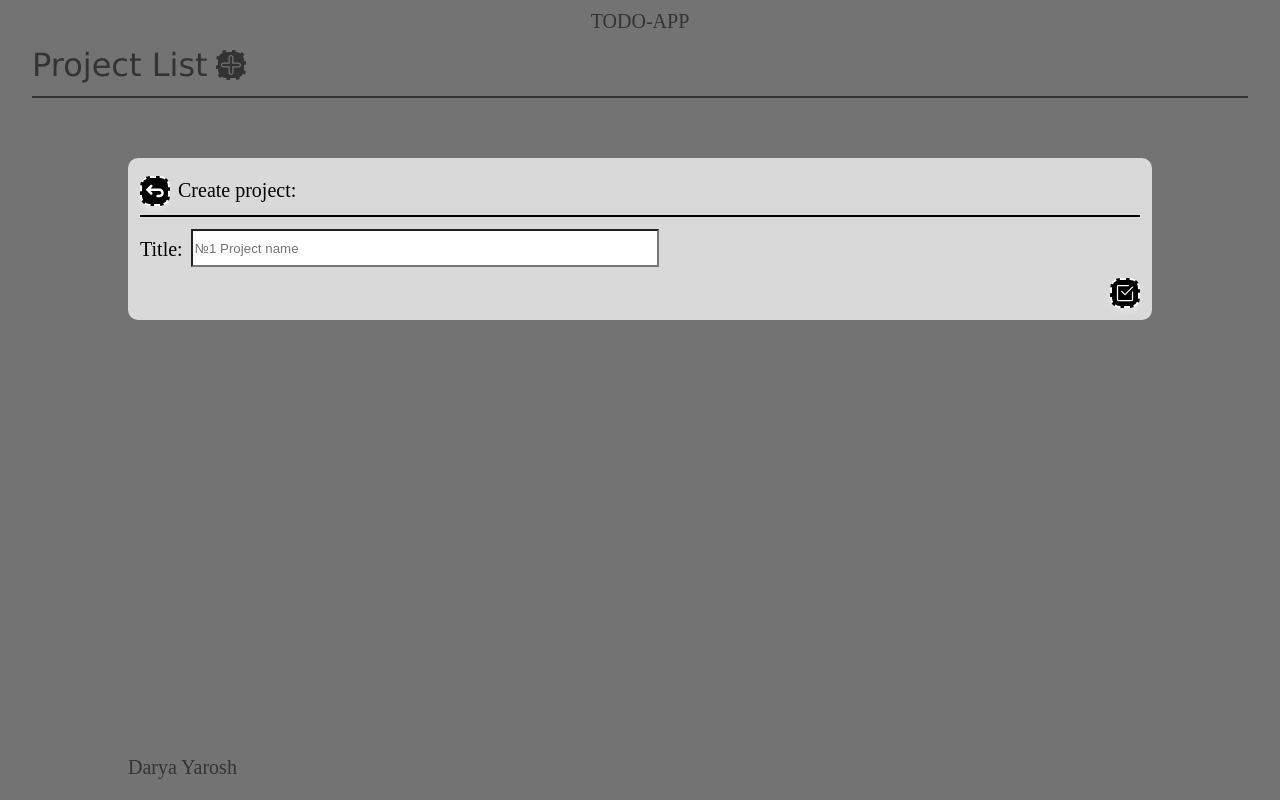
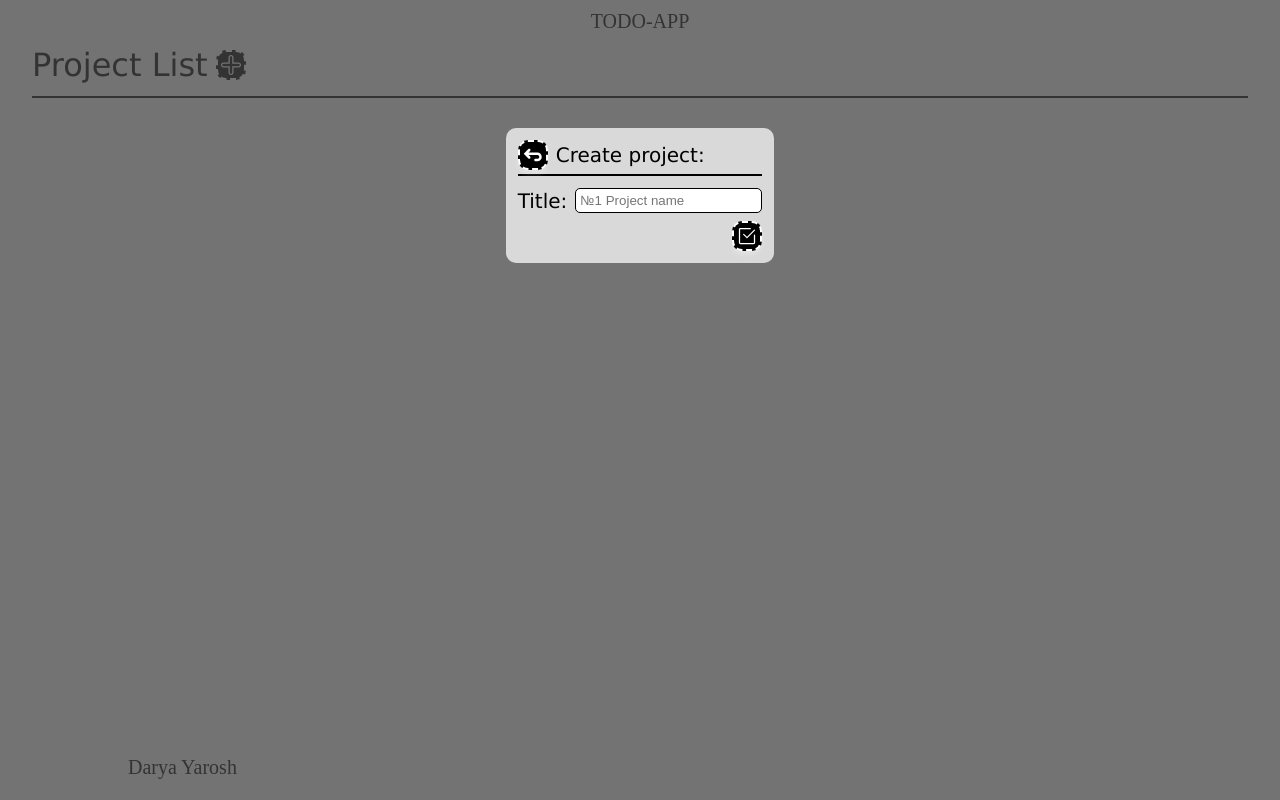
Before and after one commit to darya-yarosh/tt-spa-todo-app, a React (Create React App) app: page / in a window 1280 px wide. Both pictures are taken after a click on the button 230 px from the left and 65 px from the top of the page. Built offline with nearby package versions, Linux system fonts and the light colour scheme.

Commit message:
Updated form component of project

```diff
--- a/src/components/Project/ProjectForm/ProjectForm.module.scss
+++ b/src/components/Project/ProjectForm/ProjectForm.module.scss
@@ -1,12 +1,9 @@
-@import "App.scss";
+@import "App";
 
 .wrapper {
   position: fixed;
-  left: 10%;
-  right: 10%;
-  /* top: 16.04%; */
-  bottom: 60%;
-  background: #d9d9d9;
+  top: 16.04%;
+  background: $color-third;
   border-radius: 10px;
   padding: 12px;
 }
@@ -19,11 +16,9 @@
 }
 
 .title {
-  font-family: "PT Sans Caption";
   font-style: normal;
   font-weight: 400;
   font-size: 20px;
-  line-height: 41px;
 
   color: $color-first;
   margin: 0;
@@ -33,22 +28,22 @@
   display: flex;
   height: 0px;
 
-  border: 1px solid #000000;
+  border: 1px solid $color-first;
   margin: 4px 0px;
 }
 
-
 .content {
   padding: 8px 0px;
-    .span {
+
+  span {
     display: flex;
     gap: 8px;
-        .label {
-          font-family: "PT Sans Caption";
+
+    label {
       font-style: normal;
       font-weight: 400;
       font-size: 20px;
-          line-height: 41px;
+      align-self: center;
 
       color: $color-first;
       margin: 0;
@@ -57,13 +52,15 @@
 }
 
 .input_string {
-  width: 460px;
-  height: 32px;
-  left: 273px;
-  top: 188px;
+  border: 1px solid $color-first;
+  border-radius: 5px;
+  word-wrap: break-word;
+  word-break: break-all;
+  padding: 4px;
+  background: $color-second;
+  width: 100%;
+}
 
-  background: #ffffff;
-}
 .navigation {
   display: flex;
   justify-content: end;
--- a/src/components/Project/ProjectForm/ProjectForm.tsx
+++ b/src/components/Project/ProjectForm/ProjectForm.tsx
@@ -1,39 +1,47 @@
 import { useState } from "react";
 
+import Project from "models/Project";
 import { BUTTON, FormOperation } from "models/Interface";
 
 import ButtonIcon from "components/General/ButtonIcon/ButtonIcon";
-
 import returnIcon from "images/buttons/return.svg";
 import confirmIcon from "images/buttons/confirm.svg";
 
 import styles from "components/Project/ProjectForm/ProjectForm.module.scss"
 
 interface ProjectFormProps {
-    operationTitle: FormOperation
-    sendForm: (projectTitle: string) => void;
+    project?: Project,
+    operationTitle: FormOperation,
+    sendForm: (newProject: Project) => void;
     closeForm: () => void;
 }
 
 export default function ProjectForm({
+    project,
     operationTitle,
+    sendForm,
     closeForm,
-    sendForm
 }: ProjectFormProps) {
-    const [projectTitle, setProjectTitle] = useState<string>("");
+    const [projectTitle, setProjectTitle] = useState<string>(project?.title || "");
 
     function isCorrectProject() {
-        return projectTitle.length > 0;
+        return projectTitle.trim().length > 0;
     }
 
     function handlerSendForm() {
-        if (isCorrectProject()) {
-            sendForm(projectTitle);
-            closeForm();
+        if (!isCorrectProject()) {
+            window.alert("Project title is empty. Please write something in title.");
+            return;
         }
-        else {
-            window.alert("Incorrect project name.")
+
+        const newProject: Project = {
+            id: project?.id || crypto.randomUUID(),
+            title: projectTitle,
+            tasks: project?.tasks || []
         }
+
+        sendForm(newProject);
+        closeForm();
     }
 
     return <form className={styles.wrapper}
@@ -45,10 +53,10 @@ export default function ProjectForm({
             <ButtonIcon iconSVG={returnIcon} caption={BUTTON.return} onClick={closeForm} />
             <p className={styles.title}>{operationTitle} project:</p>
         </div>
-        <span className={styles.line}/>
+        <span className={styles.line} />
         <div className={styles.content}>
-            <span className={styles.span}>
-                <label className={styles.label}>Title:</label>
+            <span>
+                <label>Title:</label>
                 <input className={styles.input_string} type="text"
                     placeholder="№1 Project name"
                     value={projectTitle}
```
Lines whose indentation alone changed are shown as unchanged.
